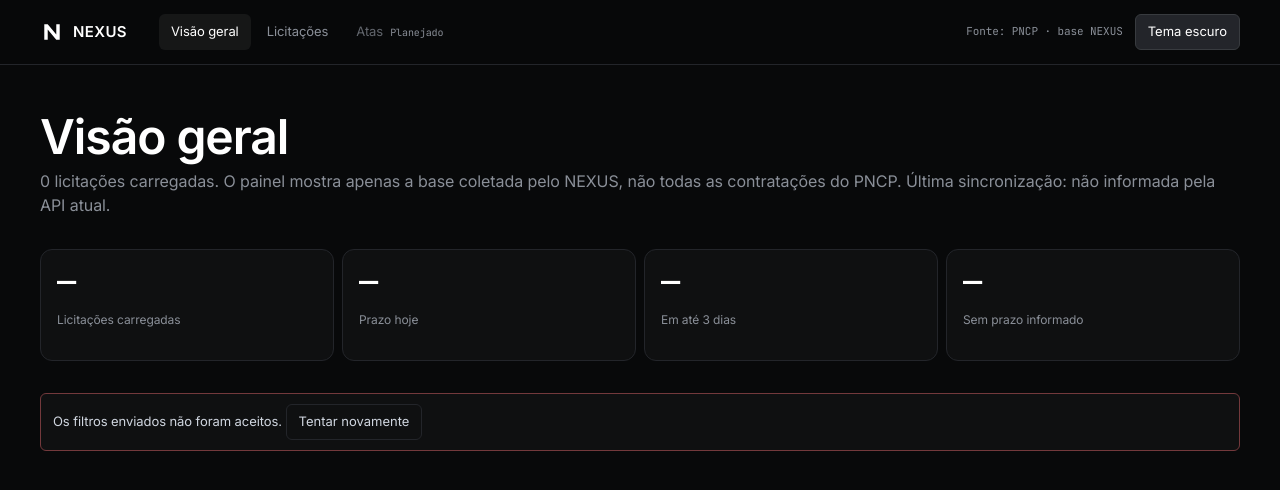
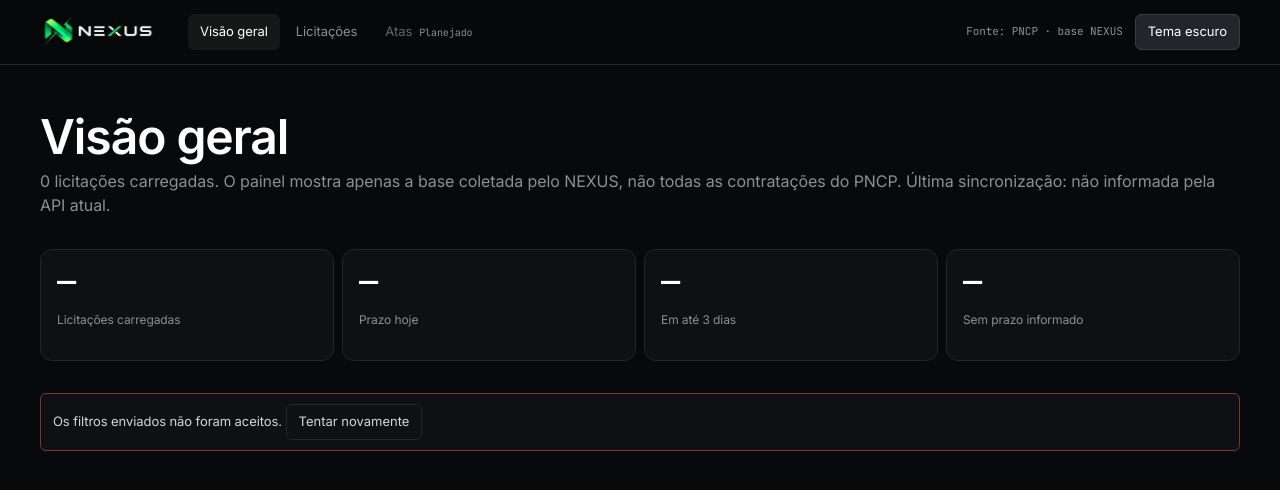
Before and after one commit to gdracojj/nexus, a plain HTML site: page frontend/index.html in a window 1280 px wide. Drawn offline with Linux system fonts and the light colour scheme; no server answers.

Commit message:
feat: add Nexus logo and favicon

```diff
--- a/frontend/index.html
+++ b/frontend/index.html
@@ -5,6 +5,7 @@
   <meta name="viewport" content="width=device-width, initial-scale=1">
   <meta name="description" content="Consulte oportunidades de contratação coletadas do PNCP pelo NEXUS.">
   <title>NEXUS · Licitações</title>
+  <link rel="icon" type="image/png" sizes="192x192" href="assets/favicon.png">
   <link rel="preconnect" href="https://fonts.googleapis.com">
   <link rel="preconnect" href="https://fonts.gstatic.com" crossorigin>
   <link rel="stylesheet" href="https://fonts.googleapis.com/css2?family=Inter:wght@400;500;600&family=JetBrains+Mono:wght@400;500&display=swap">
@@ -16,10 +17,7 @@
   <header class="topbar">
     <div class="topbar-inner">
       <a class="brand" href="#/geral" aria-label="NEXUS, visão geral">
-        <svg class="logo" viewBox="0 0 28 28" aria-hidden="true">
-          <path d="M5 23V5h4l10 12V5h4v18h-4L9 11v12z" fill="currentColor"/>
-        </svg>
-        <span>NEXUS</span>
+        <img class="logo" src="assets/nexus-logo.png" alt="" aria-hidden="true">
       </a>
       <nav class="main-nav" aria-label="Navegação principal">
         <a href="#/geral" data-route="geral">Visão geral</a>
--- a/frontend/nexus.css
+++ b/frontend/nexus.css
@@ -116,7 +116,7 @@ button, input, select { font: inherit; }
   letter-spacing: 0.025em;
   text-decoration: none;
 }
-.logo { width: 24px; height: 24px; }
+.logo { display: block; width: 116px; height: 38px; object-fit: contain; }
 .main-nav { display: flex; align-items: center; gap: 4px; }
 .main-nav a, .nav-off {
   display: inline-flex;
@@ -321,6 +321,7 @@ dd { margin: 0; color: var(--text-secondary); overflow-wrap: anywhere; }
 @media (max-width: 760px) {
   .topbar-inner { width: min(100% - 32px, var(--page-width)); min-height: 58px; flex-wrap: wrap; gap: 8px 16px; padding: 10px 0; }
   .brand { margin-right: auto; }
+  .logo { width: 108px; height: 35px; }
   .main-nav { order: 3; width: 100%; }
   .main-nav a, .nav-off { padding: 7px 9px; }
   .top-actions { margin-left: 0; }
```
Also changed, not shown: frontend/assets/favicon.png (added), frontend/assets/nexus-logo.png (added), 1 other file.
